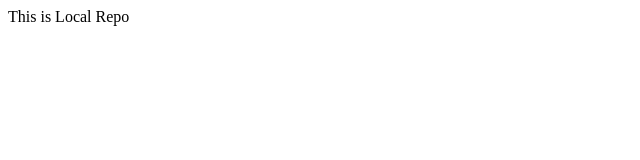
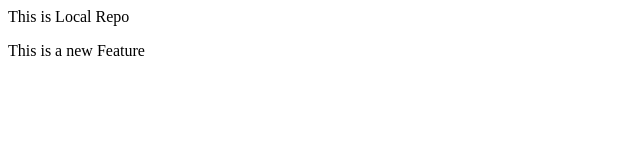
Before and after one commit to Yashpalyadav07/localrepo, a plain HTML site: page index.html in a window 1280 px wide. Shown: the whole page, without its empty margins (0-640 px from the left). Drawn offline with Linux system fonts and the light colour scheme.

Commit message:
Add new feature

```diff
--- a/index.html
+++ b/index.html
@@ -1 +1,3 @@
 <P>This is Local Repo</P>
+
+<P>This is a new Feature</P>
```
